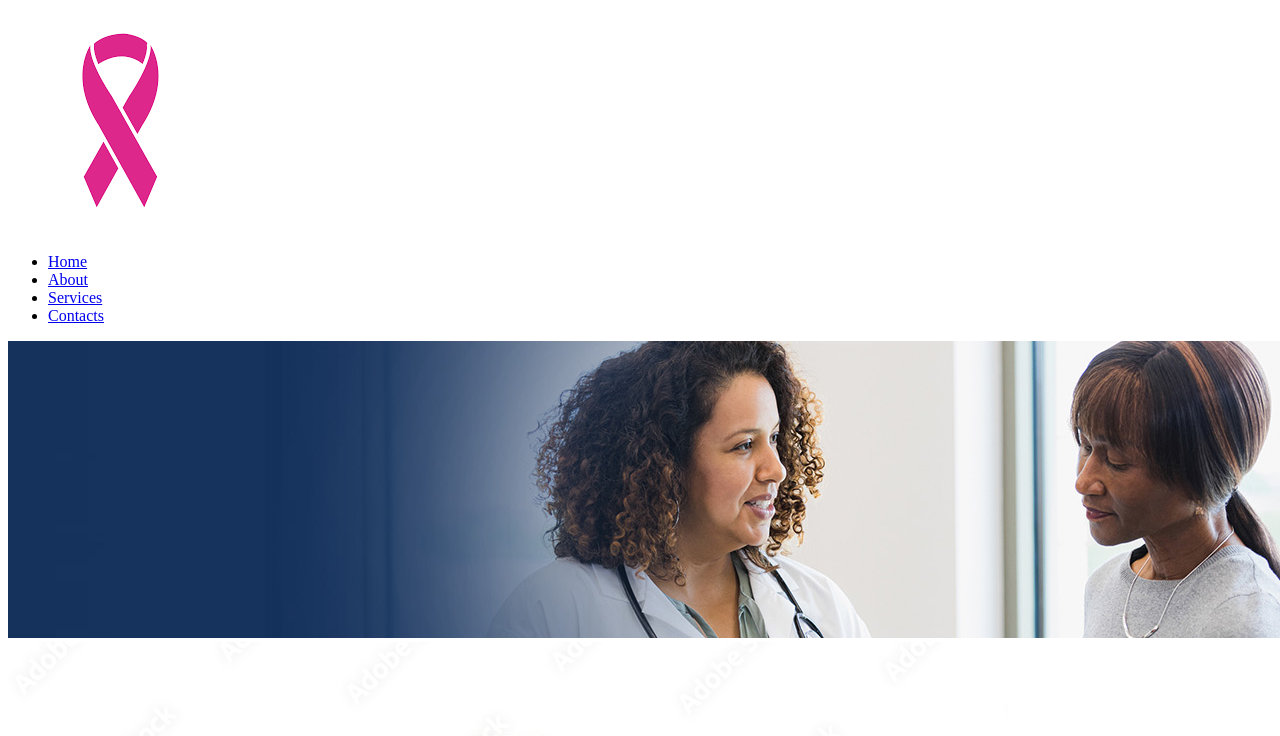
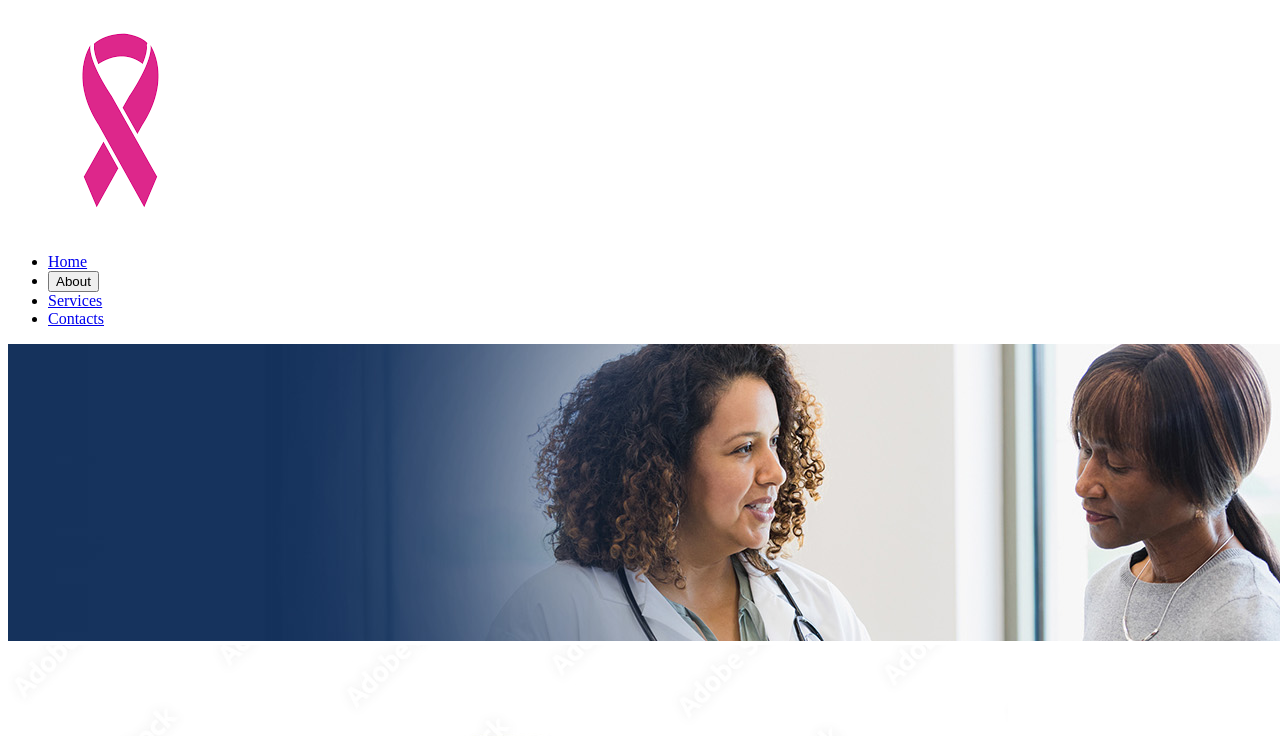
Before and after one commit to suryanshkalia/child-cancer-site, a React (Create React App) app: page / in a window 1280 px wide. Shown: the top 736 px of the page. Built offline with nearby package versions, Linux system fonts and the light colour scheme.

Commit message:
add dropdown to About link

```diff
--- a/src/components/universal/Header.jsx
+++ b/src/components/universal/Header.jsx
@@ -1,14 +1,27 @@
-import React from "react";
+import React, {useState} from "react";
 import { Link } from "react-router-dom";
 import logo from "./../../images/download.png"
 
 const Header = () => {
+
+  const [showDropdown, setShowDropdown] = useState(false)
+
+  const toggleDropdown = () => {
+    setShowDropdown(!showDropdown)
+  }
+
+  const About = [
+    "Our profile",
+    "Contact Information"
+  ];
+
+
   return (
     <React.Fragment>
       <div>
         <header className="bg-gray-900 p-4 text-white flex justify-between ">
           <div>
-            <Link to="/">
+            <Link to="">
             <img src={logo} alt="cancerLogo" className="h-auto w-16" ></img>
             </Link>
           </div>
@@ -18,7 +31,20 @@ const Header = () => {
                 <Link to="/">Home</Link>
               </li>
               <li>
-                <Link to="about">About</Link>
+                <div>
+                  <button onClick={toggleDropdown} className="cursor-pointer focus:outline-none">
+                    About
+                  </button>
+                  {showDropdown && (
+                    <ul className="absolute text-black px-4 bg-white rounded-lg shadow-md">
+                      {About.map((links, index) => (
+                        <li className="my-2">
+                          <Link to="">{links}</Link>
+                        </li>
+                      ))}
+                    </ul>
+                  )}
+                </div>
               </li>
               <li>
                 <Link to="services" >Services</Link>
```
